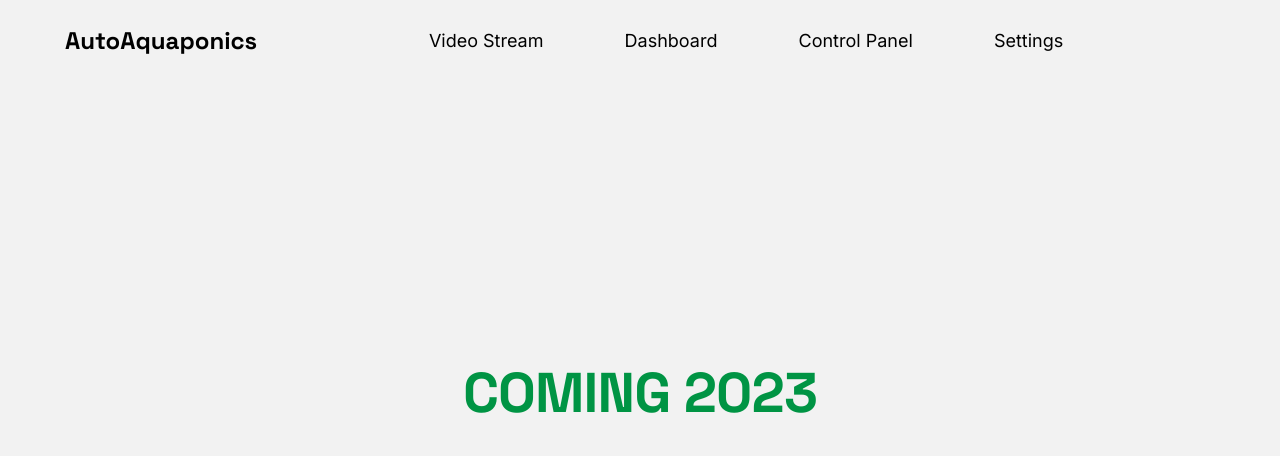
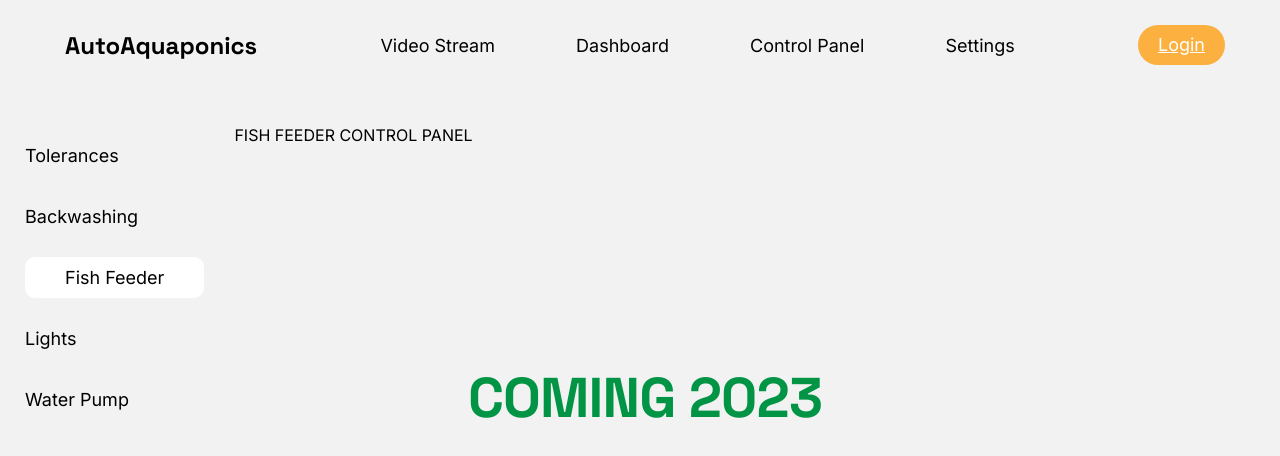
Before and after one commit to ESW-NU/AutoAquaponics-v2.0, a React (Create React App) app: page /control-panel/fishFeeder in a window 1280 px wide. Shown: the top 456 px of the page. Built offline with nearby package versions, Linux system fonts and the light colour scheme.

Commit message:
get deploy changes back to main

```diff
--- a/src/Components/AreaGraph.jsx
+++ b/src/Components/AreaGraph.jsx
@@ -10,8 +10,7 @@ import {
 } from "recharts";
 
 const AreaGraph = ({ data }) => {
-  // const range = data.some((element) => element.y > element.t.max || element.y < element.t.min);
-  const range = false;
+  const range = data.some((element) => element.y > element.t.max || element.y < element.t.min);
   if(!data[0]) return;
   return (
     <ResponsiveContainer width="100%" height={300}>
--- a/src/Components/NavBar.jsx
+++ b/src/Components/NavBar.jsx
@@ -68,9 +68,9 @@ export const NavBar = () => {
       </Grid>
 
       <Grid order={{xs: 2, lg: 3}}>
-        {/* <button className="button-18">
+        <button className="button-18">
           Login
-        </button> */}
+        </button>
       </Grid>
     </Grid>
   );
--- a/src/Pages/ControlPages/FishFeeder.jsx
+++ b/src/Pages/ControlPages/FishFeeder.jsx
@@ -1,10 +1,12 @@
 import React from "react";
 import Typography from "@mui/material/Typography";
+import ComingSoon from "../../Components/ComingSoon";
 
 export const FishFeeder = () => {
   return (
     <Typography variant="body" align="left" padding="10px">
       FISH FEEDER CONTROL PANEL
+      <ComingSoon/>
     </Typography>
   );
 };
--- a/src/Pages/ControlPanel.jsx
+++ b/src/Pages/ControlPanel.jsx
@@ -14,19 +14,18 @@ import ComingSoon from "../Components/ComingSoon";
 
 export const ControlPanel = () => {
   return (
-    <ComingSoon/>
-    // <div className="App">
-    //   <div className="Pages">
-    //     <ThemeProvider theme={theme}>
-    //       <div>
-    //         <CPMenuBar />
-    //       </div>
-    //
+    <div className="App">
+      <div className="Pages">
+        <ThemeProvider theme={theme}>
+          <div>
+            <CPMenuBar />
+          </div>
 
-    //       <Outlet />
-    //     </ThemeProvider>
-    //   </div>
-    // </div>
+
+          <Outlet />
+        </ThemeProvider>
+      </div>
+    </div>
   );
 };
 
```
